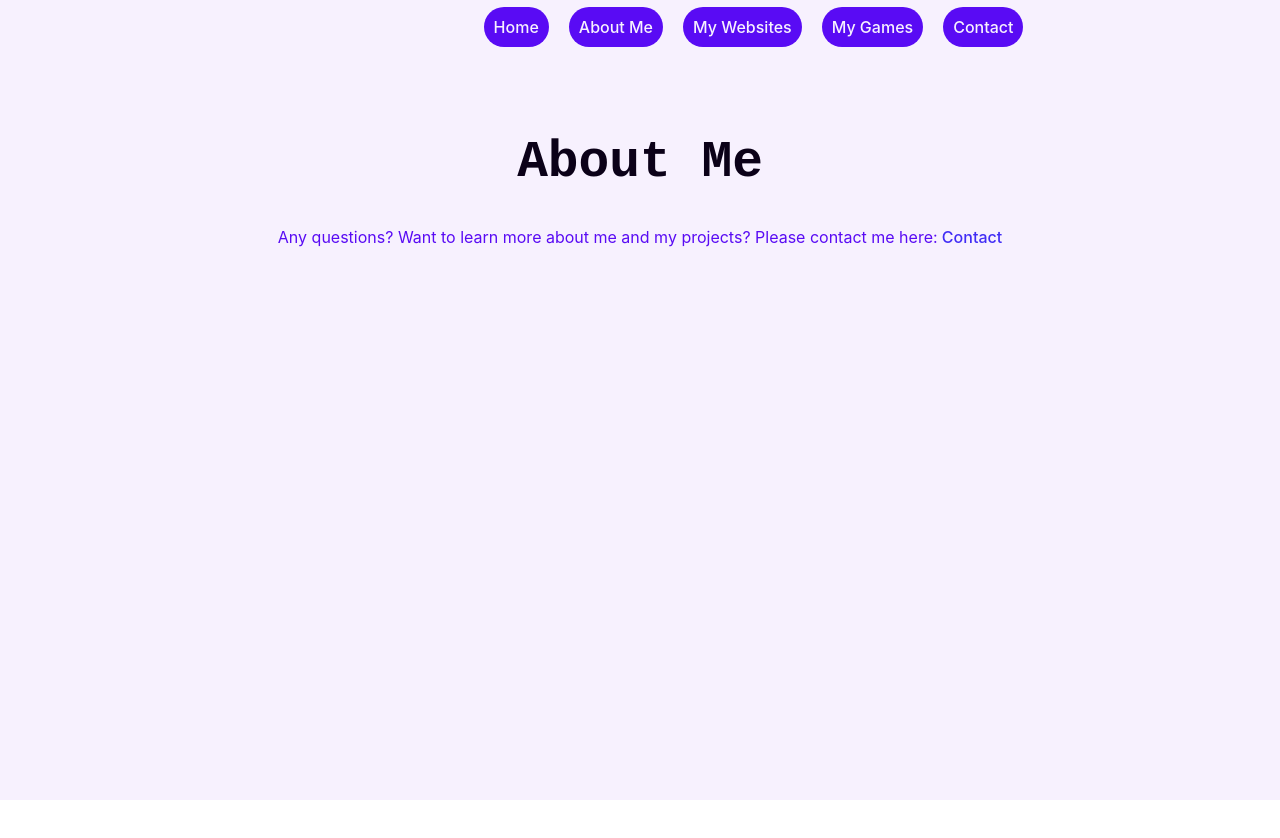
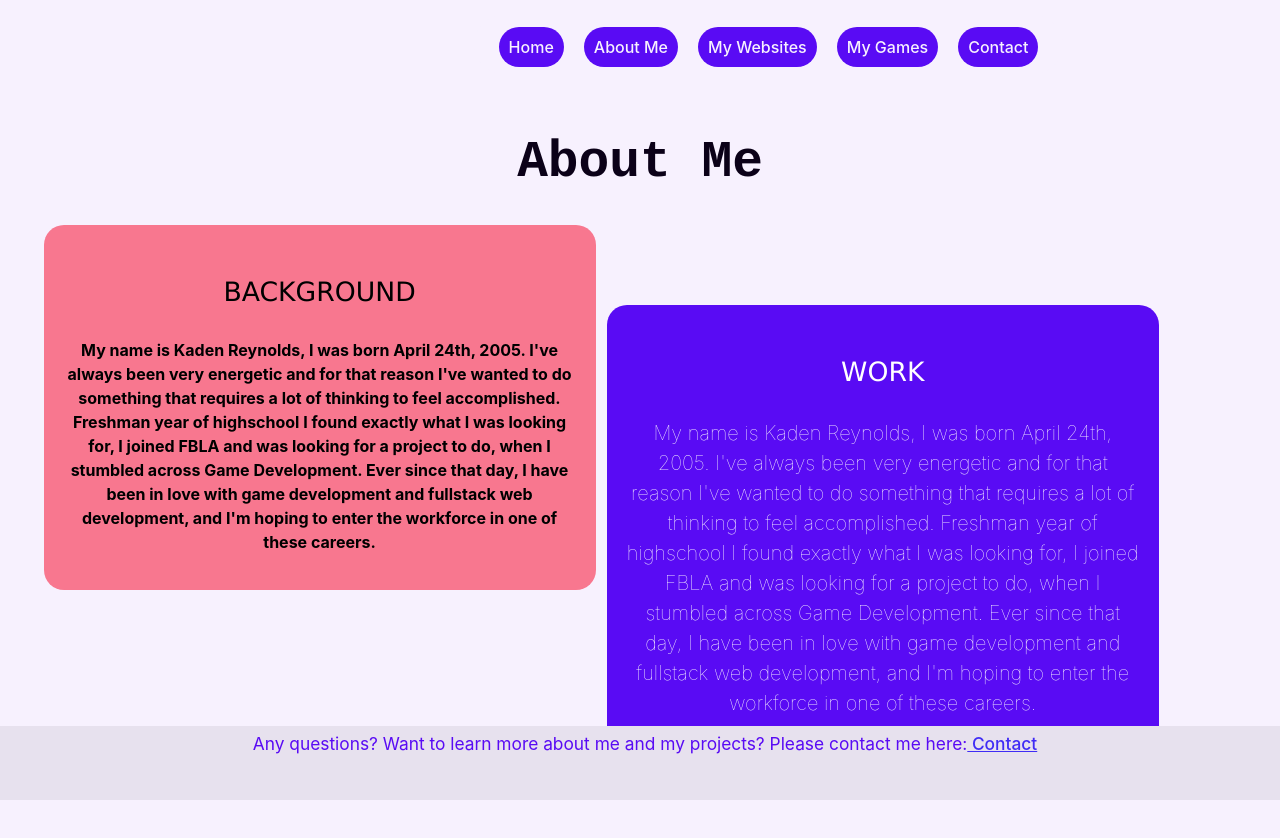
Before and after one commit to KadenReynolds/Portfolio, a React (Vite) app: page /about in a window 1280 px wide. Shown: the top 838 px of the page. Before the commit the page ends 800 px from the top, so only its background shows below. Built offline with nearby package versions, Linux system fonts and the light colour scheme.

Commit message:
added divs to about me page and put some placeholder text (note: add see more on divs for a better look) and added footer and background for navbar

```diff
--- a/src/App.css
+++ b/src/App.css
@@ -61,8 +61,14 @@
 
 .navbar{
   position: fixed;
+  height: 3svh;
   left: 37%;
   top: 15px;
+  z-index: 1;
+  padding: 15px;
+  padding-top: 20px;
+  background-color: rgb(247, 241, 254);
+  border-radius: 40px;
 }
 
 .navbar > .links{
@@ -87,6 +93,65 @@
   color: rgb(64, 44, 245);
 }
 
+#masterDiv{
+  width: 100%;
+  aspect-ratio: .2;
+  position: relative;
+  display: flexbox;
+}
+
+#backgroundDiv{
+  padding: 20px;
+  width: 40svw;
+  aspect-ratio: 5;
+  top: 0svh;
+  left: -37svw;
+  position: absolute;
+  background-color: rgb(248, 119, 143);
+  text-wrap:pretty;
+  border-radius: 20px;
+}
+
+#backgroundDiv > p{
+  color: black;
+  font-weight: bold;
+  font-size: 12pt;
+}
+
+#backgroundDiv > h3{
+  color: black;
+  font-family: Verdana, sans-serif;
+  font-weight: lighter;
+  font-size: 20pt;
+  text-transform: uppercase;
+}
+
+#workDiv{
+  padding: 20px;
+  width: 40svw;
+  aspect-ratio: 5;
+  top: 10svh;
+  left: 7svw;
+  position: absolute;
+  background-color: rgb(89, 11, 244);
+  text-wrap:pretty;
+  border-radius: 20px;
+}
+
+#workDiv > p{
+  color: white;
+  font-weight: lighter;
+  font-size: 15pt;
+}
+
+#workDiv > h3{
+  color: white;
+  font-family: Verdana, sans-serif;
+  font-weight: lighter;
+  font-size: 20pt;
+  text-transform: uppercase;
+}
+
 /*------------------------------------*/
 
 /*Contact*/
@@ -103,7 +168,20 @@
 /*Footer*/
 
 .footer{
+  position: fixed;
+  bottom: 0;
+  left: 0;
+  margin: 0;
+  width: 100%;
+  aspect-ratio: 20;
   color: rgb(89, 11, 244);
+  background-color: rgb(231, 225, 238);
+  padding: 5px;
+  justify-content: center;
+  font-size: 13pt;
+}
+.footer > a{
+  text-decoration: underline;
 }
 
 /*------------------------------------*/
--- a/src/Pages/AboutMe.jsx
+++ b/src/Pages/AboutMe.jsx
@@ -8,6 +8,16 @@ function AboutMe() {
   return(
     <>
       <h1 className="pageHeader">About Me</h1>
+      <div id="masterDiv">
+        <div id="backgroundDiv">
+          <h3>Background</h3>
+          <p>My name is Kaden Reynolds, I was born April 24th, 2005. I've always been very energetic and for that reason I've wanted to do something that requires a lot of thinking to feel accomplished. Freshman year of highschool I found exactly what I was looking for, I joined FBLA and was looking for a project to do, when I stumbled across Game Development. Ever since that day, I have been in love with game development and fullstack web development, and I'm hoping to enter the workforce in one of these careers. </p>
+        </div>
+        <div id="workDiv">
+          <h3>Work</h3>
+          <p>My name is Kaden Reynolds, I was born April 24th, 2005. I've always been very energetic and for that reason I've wanted to do something that requires a lot of thinking to feel accomplished. Freshman year of highschool I found exactly what I was looking for, I joined FBLA and was looking for a project to do, when I stumbled across Game Development. Ever since that day, I have been in love with game development and fullstack web development, and I'm hoping to enter the workforce in one of these careers. </p>
+        </div>
+      </div>
 
       <footer className="footer">
         Any questions? Want to learn more about me and my projects? Please contact me here:
```
